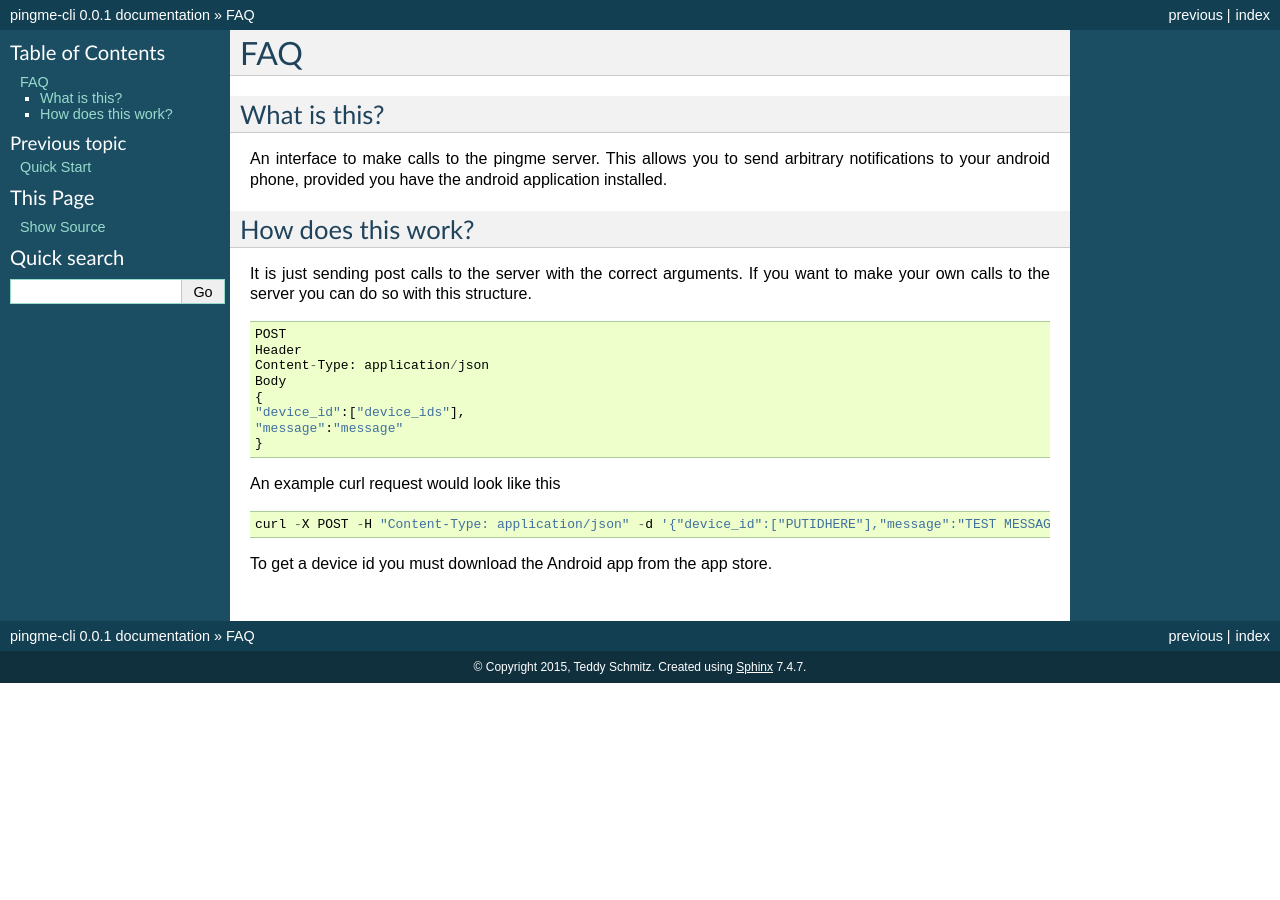
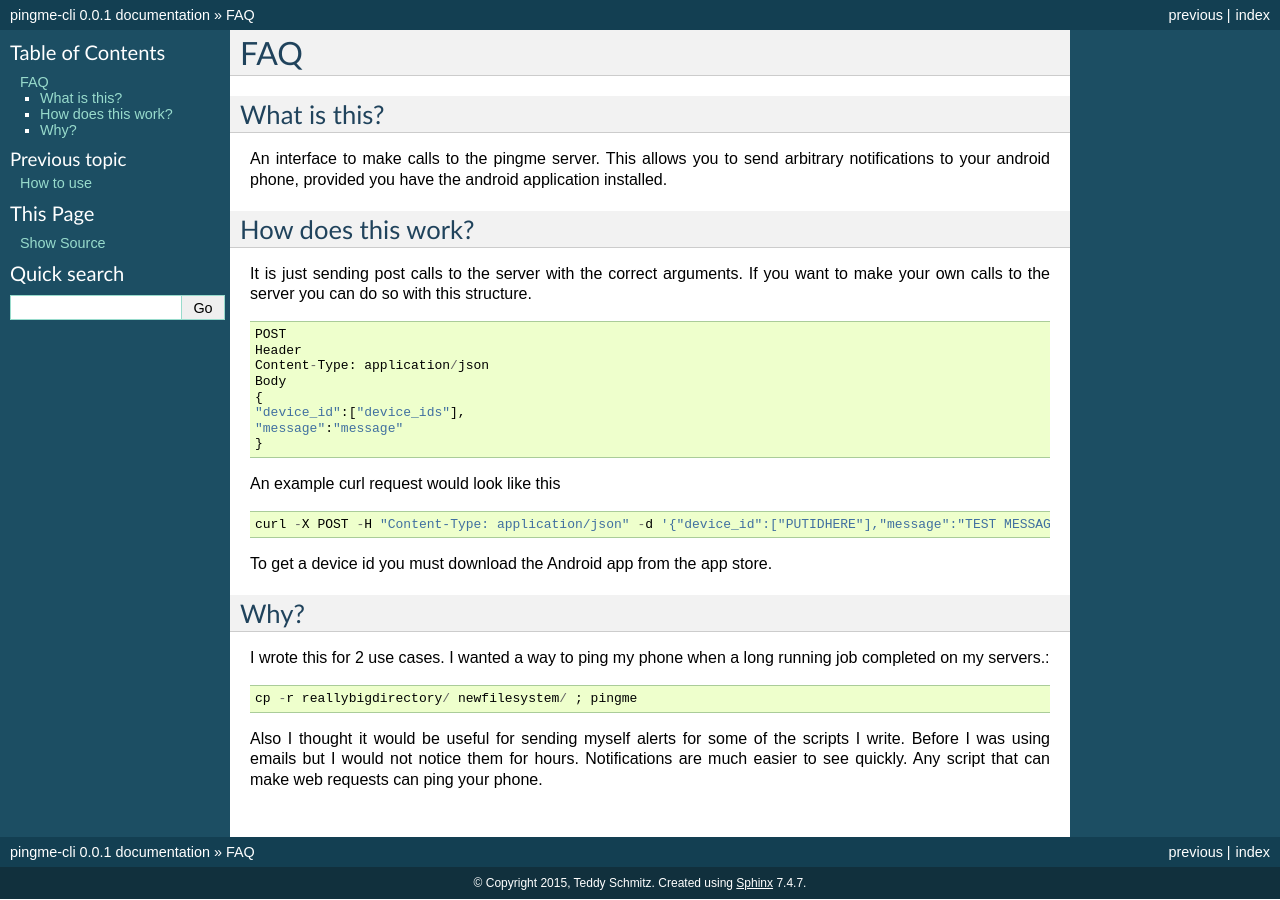
Before and after one commit to Teddy-Schmitz/pingme-cli, a Sphinx documentation site: the page built from docs/FAQ.rst, in a window 1280 px wide. Built offline with Sphinx 7.4.7, drawn with Linux system fonts in a browser that asks for light colours.

Commit message:
Updating docs.

```diff
--- a/docs/FAQ.rst
+++ b/docs/FAQ.rst
@@ -25,3 +25,11 @@ An example curl request would look like this ::
     curl -X POST -H "Content-Type: application/json" -d '{"device_id":["PUTIDHERE"],"message":"TEST MESSAGE"}' https://ping.blu3f1re.com/ping/
 
 To get a device id you must download the Android app from the app store.
+
+Why?
+----
+I wrote this for 2 use cases.  I wanted a way to ping my phone when a long running job completed on my servers.::
+
+    cp -r reallybigdirectory/ newfilesystem/ ; pingme
+
+Also I thought it would be useful for sending myself alerts for some of the scripts I write.  Before I was using emails but I would not notice them for hours.  Notifications are much easier to see quickly.  Any script that can make web requests can ping your phone.
--- a/docs/index.rst
+++ b/docs/index.rst
@@ -12,6 +12,7 @@ Contents:
    :maxdepth: 2
 
    QuickStart
+   HowTo
    FAQ
 
 
```
Also changed, not shown: docs/HowTo.rst (added, +21 -0 lines).
